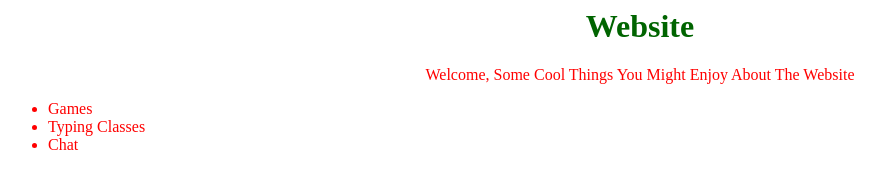
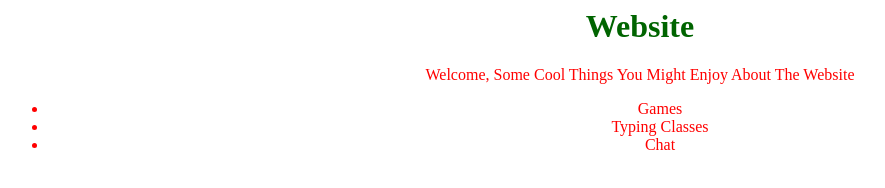
Before and after one commit to Stankeneddy774/First, a plain HTML site: page index.html in a window 1280 px wide. Shown: the whole page, without its empty margins (0-885 px from the left). Drawn offline with Linux system fonts and the light colour scheme.

Commit message:
Update index.html

```diff
--- a/index.html
+++ b/index.html
@@ -17,8 +17,8 @@
   <h1><center>Website</center></h1>
   <p><center>Welcome, Some Cool Things You Might Enjoy About The Website</center></p>
   <ul>
-    <li>Games
-    <li>Typing Classes
-    <li>Chat
+    <li><center>Games</center>
+    <li><center>Typing Classes</center>
+    <li><center>Chat</center>
   </ul>
 </html>
```
